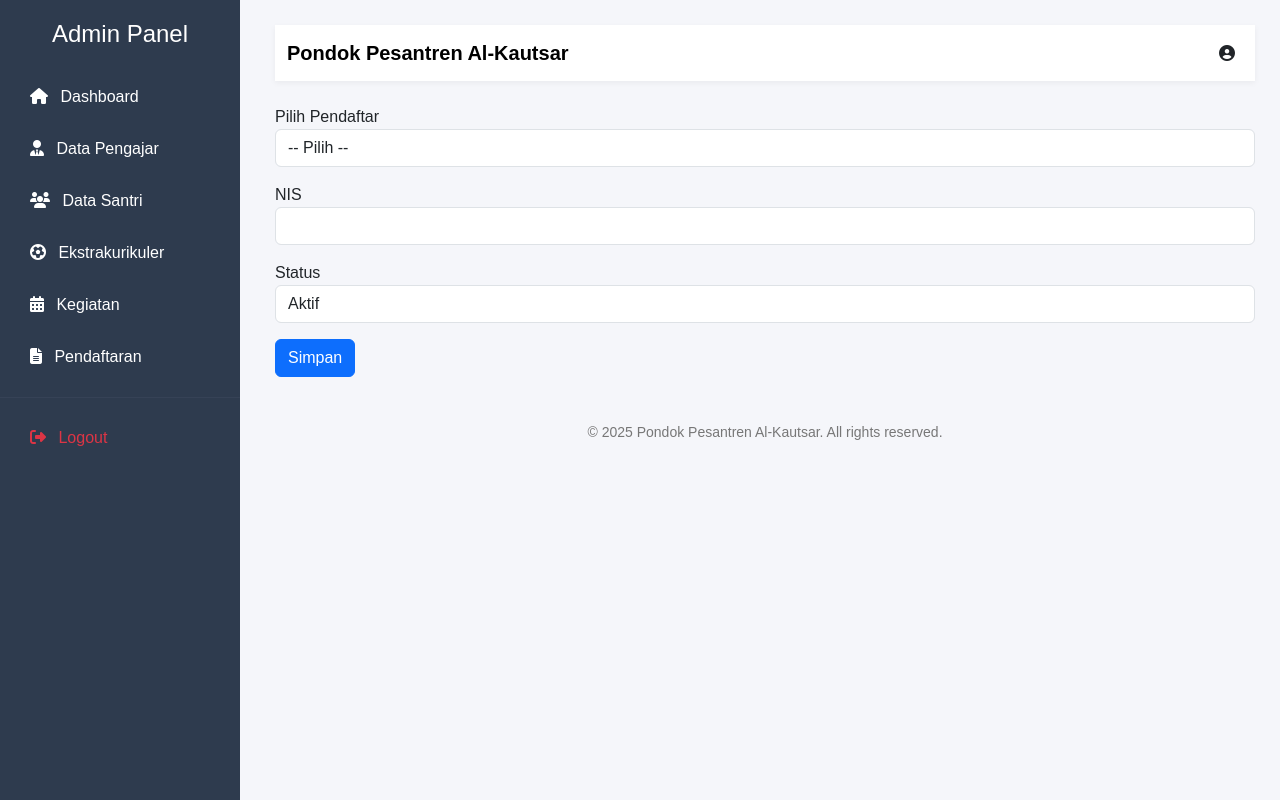
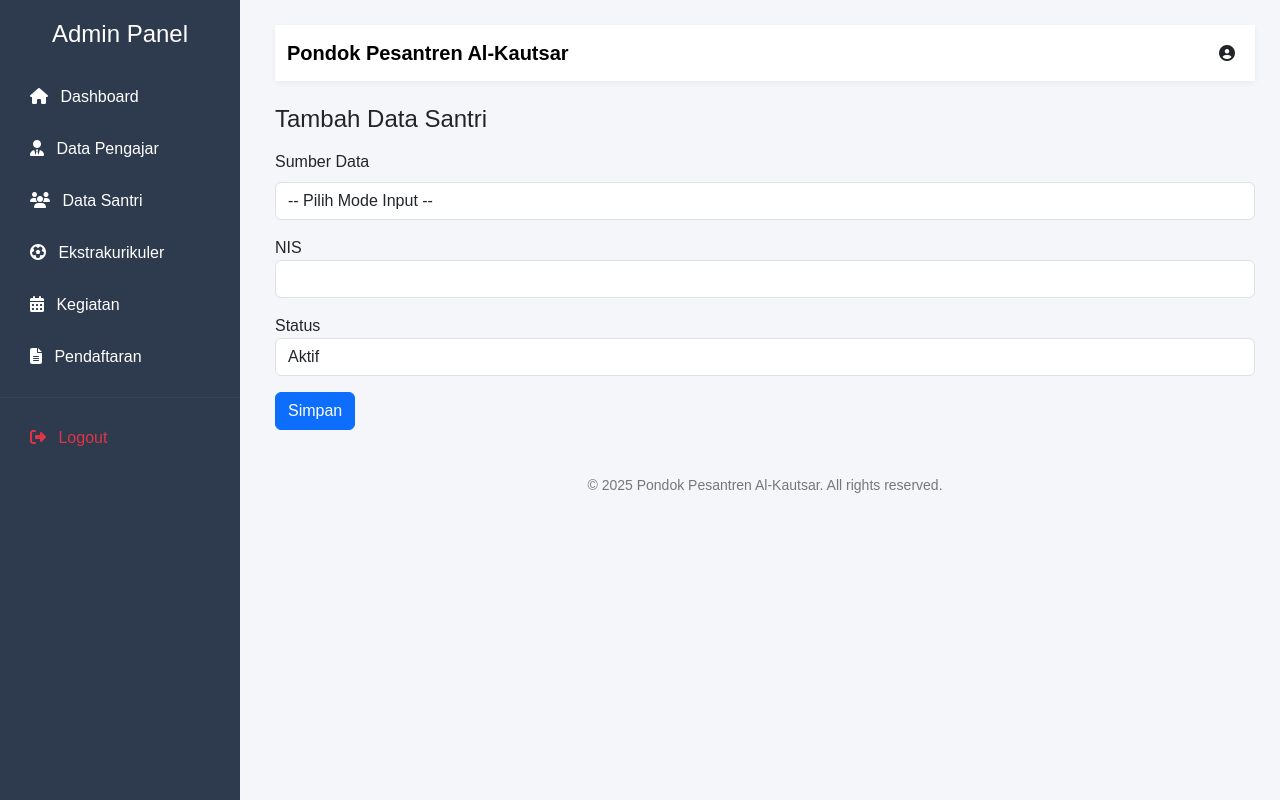
Before and after one commit to Ikhsan-Aldi/LPBaitulQuranAlKautsar, a CodeIgniter 4 app: the page made by app/Views/admin/santri/tambah.php in a window 1280 px wide. Run offline with PHP 8.4 and a stand-in for CodeIgniter, Linux system fonts and the light colour scheme; the template is opened without the code that fills it, so the values that code supplies are empty; some libraries are stand-ins or nearby versions.

Commit message:
db n santri fix

```diff
--- a/app/Views/admin/santri/tambah.php
+++ b/app/Views/admin/santri/tambah.php
@@ -1,17 +1,63 @@
 <?= $this->extend('admin/layout/admin_layout') ?>
 <?= $this->section('content'); ?>
+
+<h4 class="mb-3">Tambah Data Santri</h4>
 
 <form action="<?= base_url('admin/santri/simpan'); ?>" method="post">
     <?= csrf_field(); ?>
 
     <div class="mb-3">
-        <label>Pilih Pendaftar</label>
-        <select name="id_pendaftaran" class="form-control" required>
-            <option value="">-- Pilih --</option>
-            <?php foreach ($pendaftaran as $p): ?>
-                <option value="<?= $p['id_pendaftaran']; ?>"><?= $p['nama_lengkap']; ?> (<?= $p['jenjang']; ?>)</option>
-            <?php endforeach; ?>
+        <label for="pilih_mode" class="form-label">Sumber Data</label>
+        <select id="pilih_mode" class="form-control" onchange="toggleMode()" required>
+            <option value="">-- Pilih Mode Input --</option>
+            <option value="pendaftaran">Dari Pendaftaran</option>
+            <option value="manual">Input Manual</option>
         </select>
+    </div>
+
+    <!-- Mode 1: Pilih dari Pendaftaran -->
+    <div id="formPendaftaran" style="display:none;">
+        <div class="mb-3">
+            <label>Pilih Pendaftar</label>
+            <select name="id_pendaftaran" class="form-control">
+                <option value="">-- Pilih --</option>
+                <?php foreach ($pendaftaran as $p): ?>
+                    <option value="<?= $p['id_pendaftaran']; ?>"><?= $p['nama_lengkap']; ?> (<?= $p['jenjang']; ?>)</option>
+                <?php endforeach; ?>
+            </select>
+        </div>
+    </div>
+
+    <!-- Mode 2: Input Manual -->
+    <div id="formManual" style="display:none;">
+        <div class="mb-3">
+            <label>Nama Lengkap</label>
+            <input type="text" name="nama" class="form-control">
+        </div>
+
+        <div class="mb-3">
+            <label>Jenjang</label>
+            <select name="jenjang" class="form-control">
+                <option value="">-- Pilih Jenjang --</option>
+                <option value="SMP">SMP</option>
+                <option value="SMA">SMA</option>
+            </select>
+        </div>
+
+        <div class="mb-3">
+            <label>Asal Sekolah</label>
+            <input type="text" name="asal_sekolah" class="form-control">
+        </div>
+
+        <div class="mb-3">
+            <label>Alamat</label>
+            <textarea name="alamat" class="form-control"></textarea>
+        </div>
+
+        <div class="mb-3">
+            <label>No HP</label>
+            <input type="text" name="no_hp" class="form-control">
+        </div>
     </div>
 
     <div class="mb-3">
@@ -30,4 +76,24 @@
 
     <button type="submit" class="btn btn-primary">Simpan</button>
 </form>
+
+<script>
+function toggleMode() {
+    const mode = document.getElementById('pilih_mode').value;
+    const formPendaftaran = document.getElementById('formPendaftaran');
+    const formManual = document.getElementById('formManual');
+
+    if (mode === 'pendaftaran') {
+        formPendaftaran.style.display = 'block';
+        formManual.style.display = 'none';
+    } else if (mode === 'manual') {
+        formPendaftaran.style.display = 'none';
+        formManual.style.display = 'block';
+    } else {
+        formPendaftaran.style.display = 'none';
+        formManual.style.display = 'none';
+    }
+}
+</script>
+
 <?= $this->endSection(); ?>
```
Also changed, not shown: app/Controllers/Admin.php (+27 -5 lines), lpbaitulquranalkautsar.sql (+13 -5 lines), public/uploads/pengajar/1760952738_7b014b8dde60fb7eec1d.png (added), public/uploads/pengajar/index.html (added), 3 other files.
